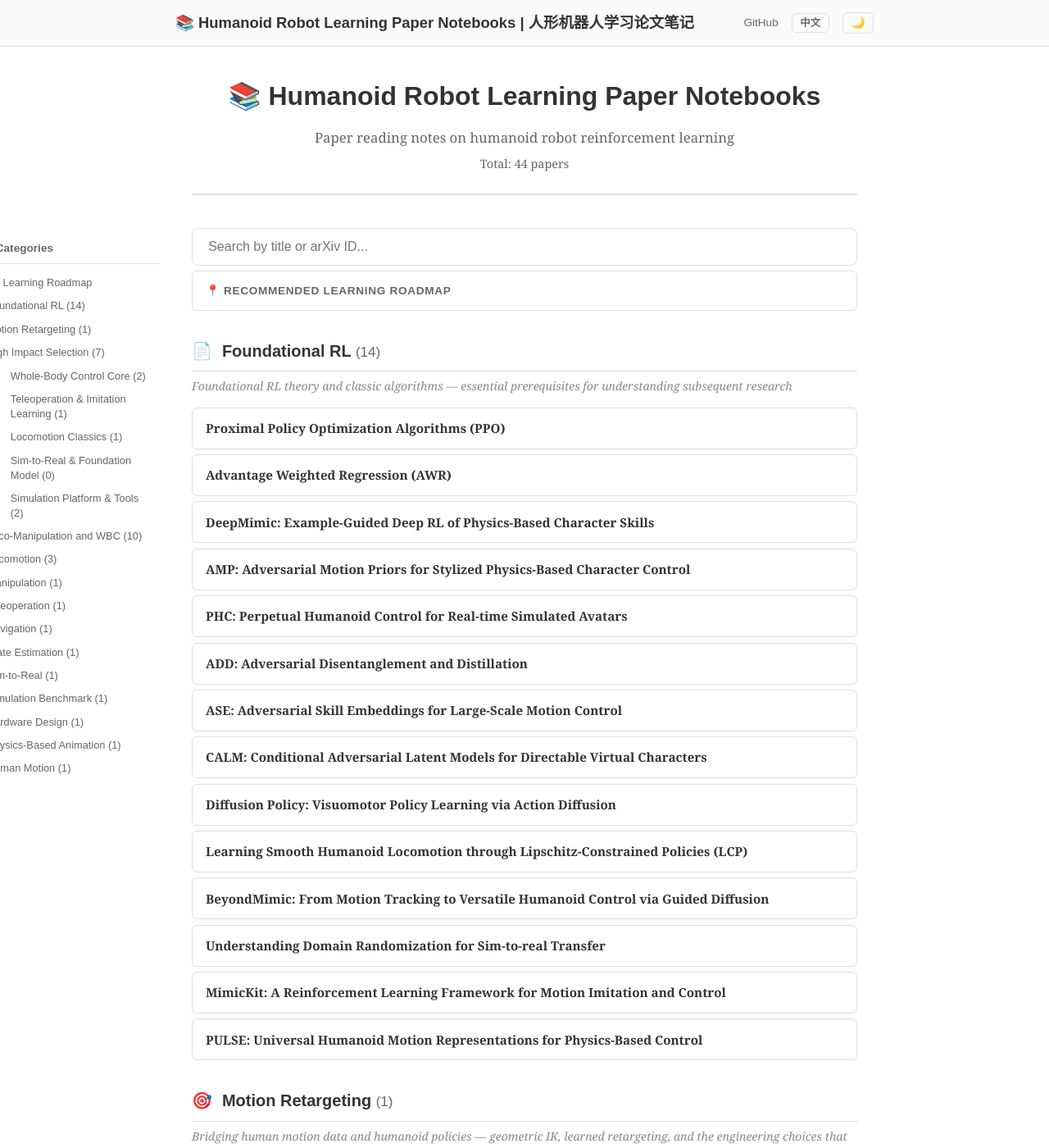
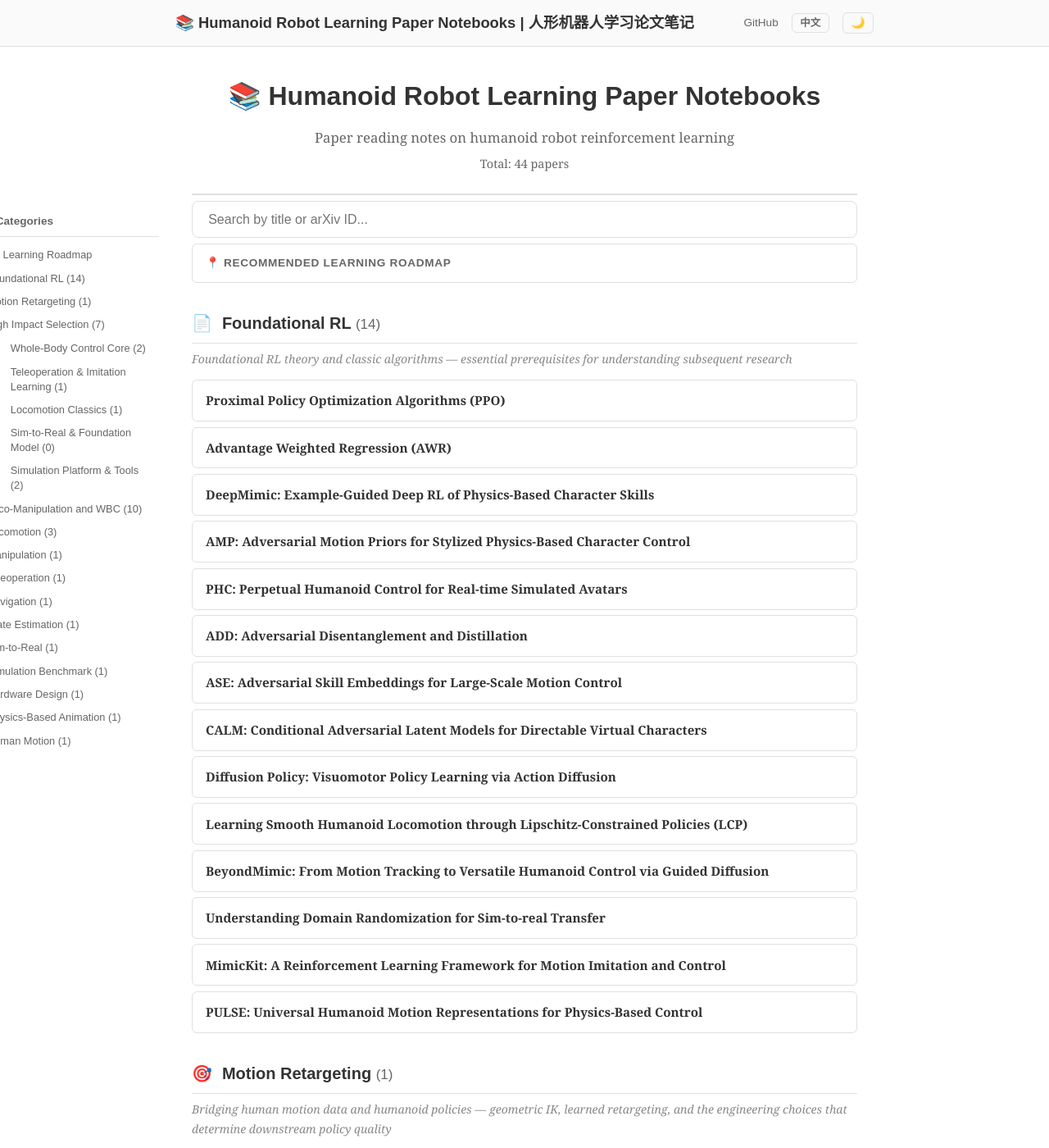
Before and after one commit to ImChong/Humanoid_Robot_Learning_Paper_Notebooks, a Jekyll site: the page built from index.html, in a window 1280 px wide and 1400 px high. Shown: the whole window at 82% size. Built offline with Jekyll 4.4.1, drawn with Linux system fonts in a browser that asks for light colours.

Commit message:
style(Home): 移除主页头部与搜索栏之间多余间距
.index-header 的 margin-bottom 由 2.5rem 收紧至 0.4rem，与
.search-container 自身留白对齐，去掉视觉上的空白条。

```diff
--- a/assets/css/style.css
+++ b/assets/css/style.css
@@ -143,7 +143,7 @@ body {
 /* ===== Index Page ===== */
 .index-header {
   text-align: center;
-  margin-bottom: 2.5rem;
+  margin-bottom: 0.4rem;
   padding-bottom: 1.5rem;
   border-bottom: 2px solid var(--border);
 }
```
